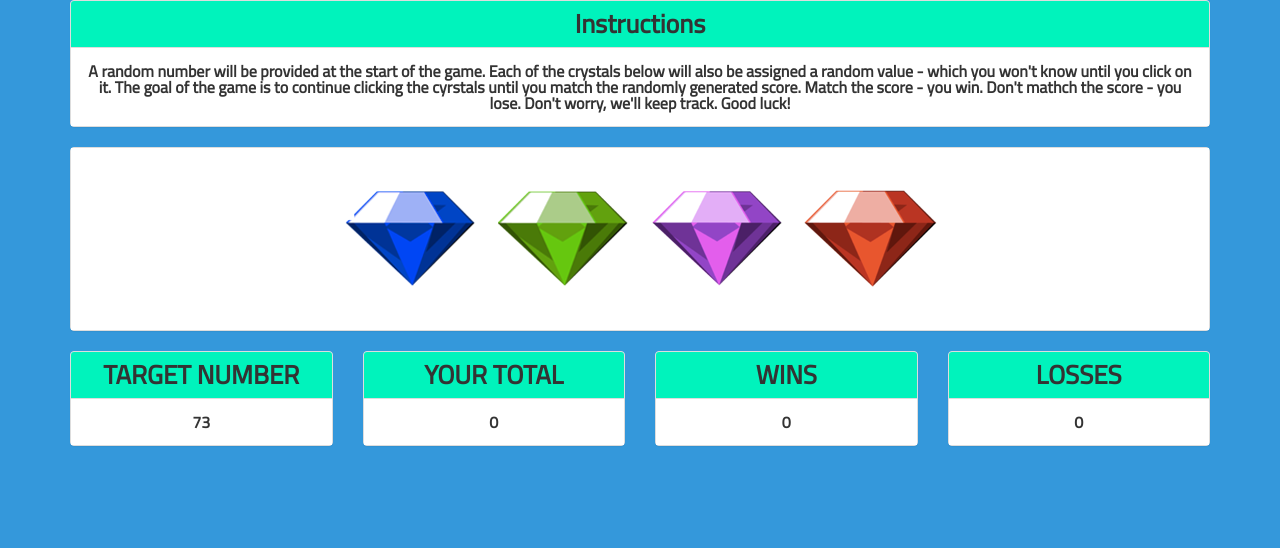
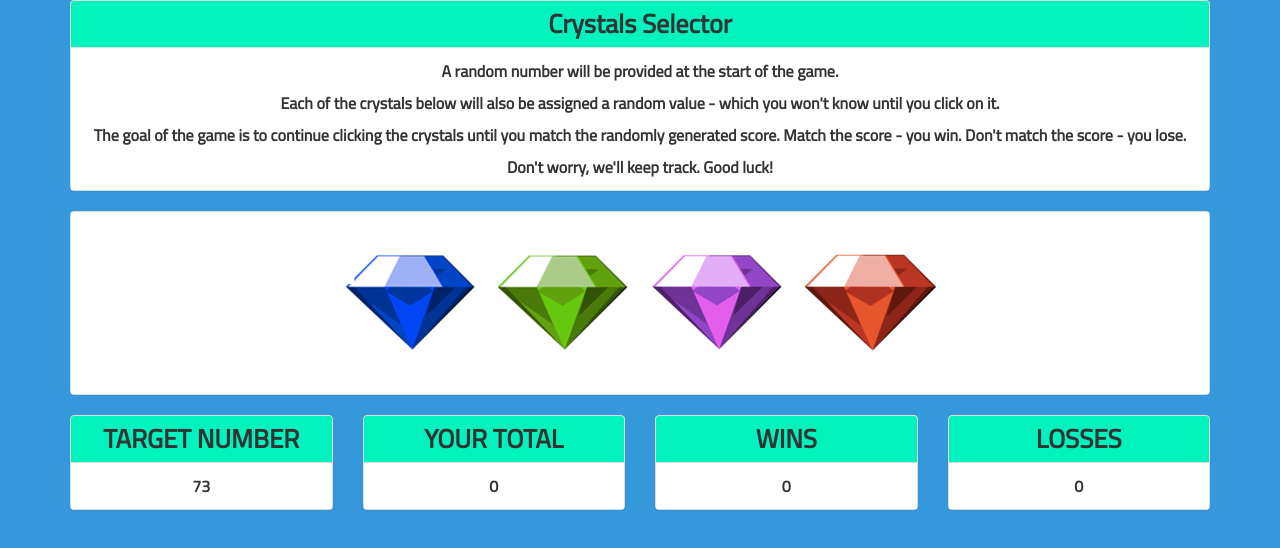
Before and after one commit to philtesar/philtesar.github.io, a plain HTML site: page index.html in a window 1280 px wide. Drawn offline with nearby package versions, Linux system fonts and the light colour scheme.

Commit message:
Final Upload

```diff
--- a/index.html
+++ b/index.html
@@ -27,10 +27,10 @@
         <div class="col-xs-12 col-md-12">
           <div class="panel panel-default">
             <div class="panel-heading">
-              <h3 class="panel-title">Instructions</h3>
+              <h3 class="panel-title">Crystals Selector</h3>
             </div>
             <div class="panel-body">
-              <p>A random number will be provided at the start of the game.  Each of the crystals below will also be assigned a random value - which you won't know until you click on it.  The goal of the game is to continue clicking the cyrstals until you match the randomly generated score.  Match the score - you win.  Don't mathch the score - you lose.  Don't worry, we'll keep track.  Good luck!</p>
+              <p>A random number will be provided at the start of the game.<br><br>Each of the crystals below will also be assigned a random value - which you won't know until you click on it.<br><br>The goal of the game is to continue clicking the crystals until you match the randomly generated score.  Match the score - you win.  Don't match the score - you lose.<br><br>Don't worry, we'll keep track.  Good luck!</p>
             </div>
           </div>
         </div>
```
Also changed, not shown: 1 other file.
